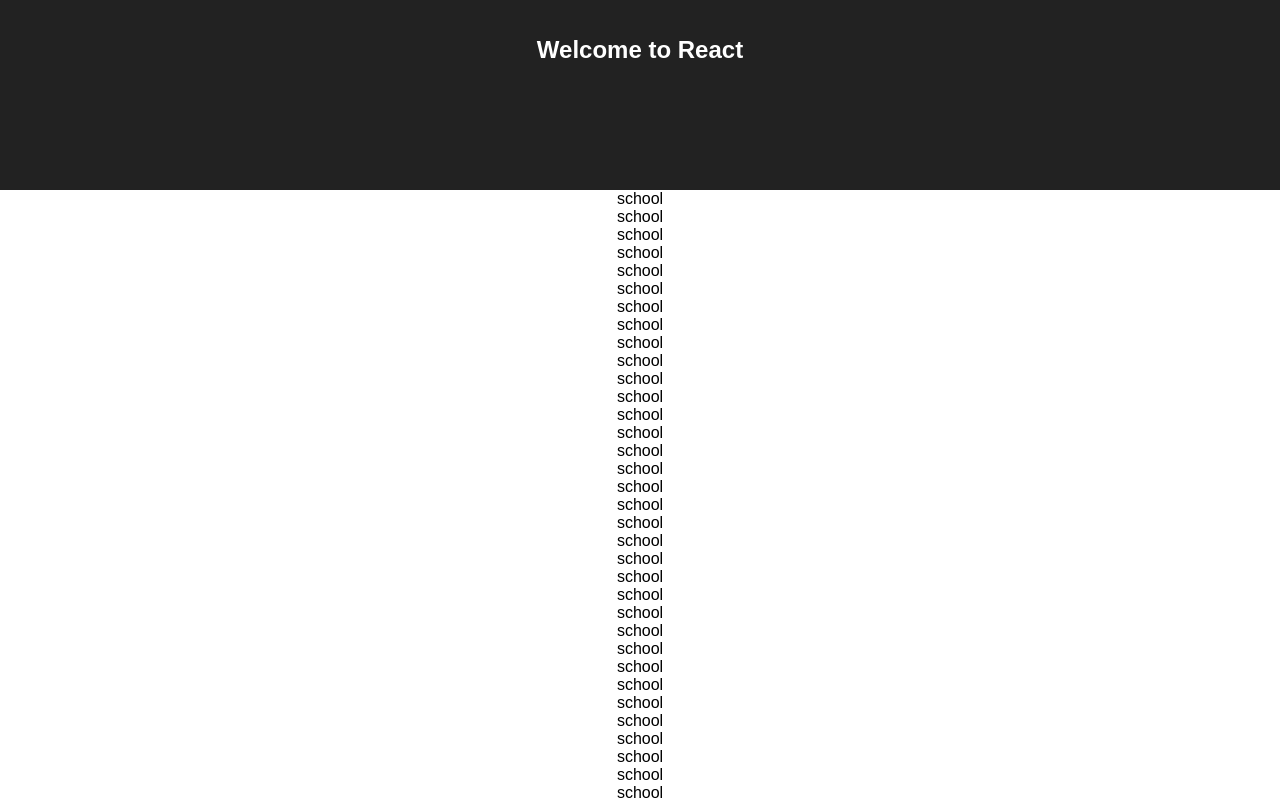
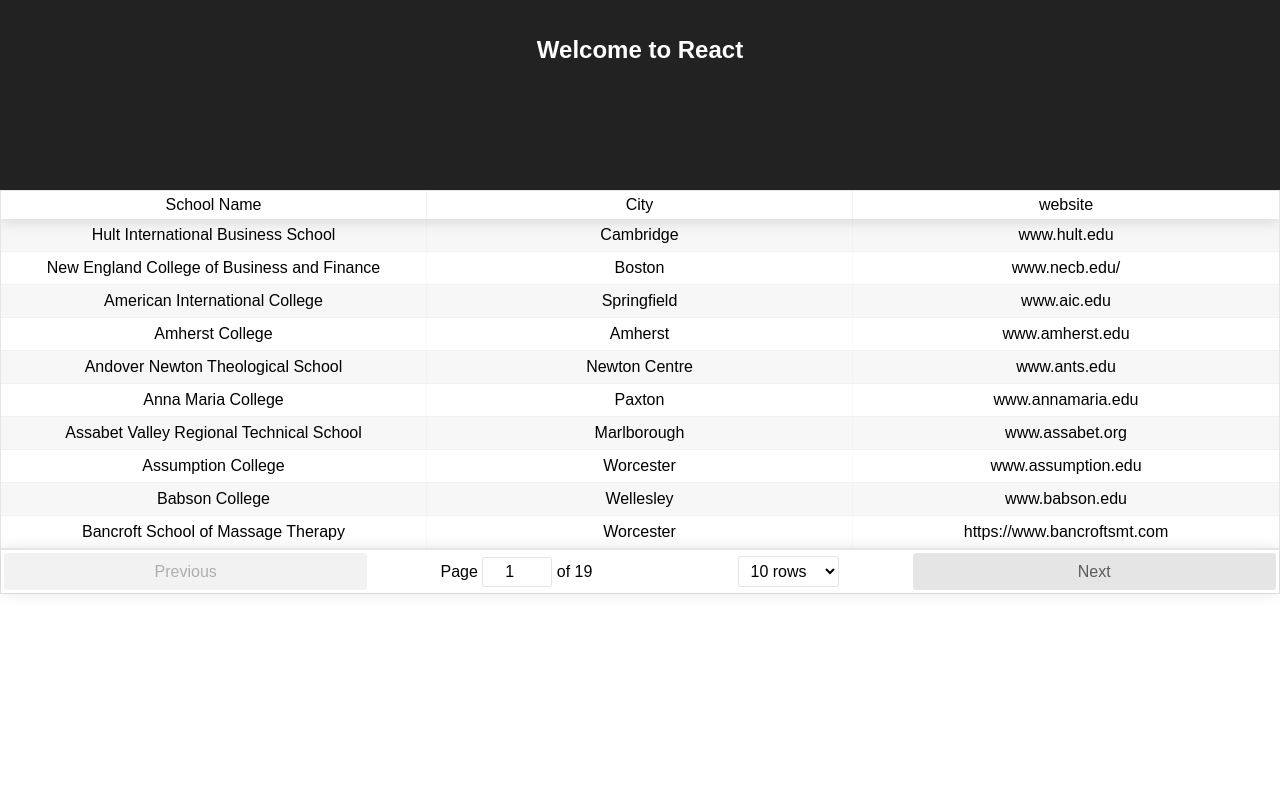
Before and after one commit to edabot/college-exercise, a React (Create React App) app: page / in a window 1280 px wide. Shown: the top 800 px of the page. Built offline with nearby package versions, Linux system fonts and the light colour scheme.

Commit message:
add react-table

```diff
--- a/package.json
+++ b/package.json
@@ -6,7 +6,8 @@
     "node-sass": "^4.7.2",
     "react": "^16.2.0",
     "react-dom": "^16.2.0",
-    "react-scripts": "1.0.17"
+    "react-scripts": "1.0.17",
+    "react-table": "^6.7.5"
   },
   "scripts": {
     "start": "react-scripts start",
--- a/src/App.js
+++ b/src/components/App.js
@@ -1,4 +1,5 @@
 import React, { Component } from 'react';
+import SchoolTable from './SchoolTable';
 
 function loadJSON(callback, url) {
   var xobj = new XMLHttpRequest();
@@ -20,14 +21,6 @@ function cleanResponse(response) {
   let lastStart = response.lastIndexOf(', {')
   console.log('response was incomplete')
   return response.substring(0, lastStart) + ']'
-}
-
-class School extends Component {
-  render() {
-    return (
-      <div>school</div>
-    )
-  }
 }
 
 class App extends Component {
@@ -63,7 +56,7 @@ class App extends Component {
         <header className="App-header">
           <h1 className="App-title">Welcome to React</h1>
         </header>
-        {this.state.schools.map(school => <School key={school.INSTNM}school={school}/>)}
+        <SchoolTable schools={this.state.schools} />
       </div>
     );
   }
--- /dev/null
+++ b/src/components/SchoolTable.js
@@ -0,0 +1,36 @@
+import React, { Component } from 'react';
+
+import ReactTable from "react-table";
+import "react-table/react-table.css";
+
+class SchoolTable extends Component {
+
+  render() {
+    const data = this.props.schools
+    return (
+      <div>
+        <ReactTable data={data}
+          columns={[
+            {
+              Header: 'School Name',
+              accessor: 'INSTNM'
+            },
+            {
+              Header: 'City',
+              accessor: 'CITY'
+            },
+            {
+              Header: 'website',
+              accessor: 'INSTURL'
+            },
+          ]}
+          defaultPageSize={10}
+          className="-striped -highlight"
+        />
+      </div>
+    );
+  }
+
+}
+
+export default SchoolTable;
--- a/src/index.js
+++ b/src/index.js
@@ -1,6 +1,6 @@
 import React from 'react';
 import ReactDOM from 'react-dom';
-import App from './App';
+import App from './components/App';
 import registerServiceWorker from './registerServiceWorker';
 
 ReactDOM.render(<App />, document.getElementById('root'));
```
Also changed, not shown: 1 other file (tests, documents, lock files or other folders).
